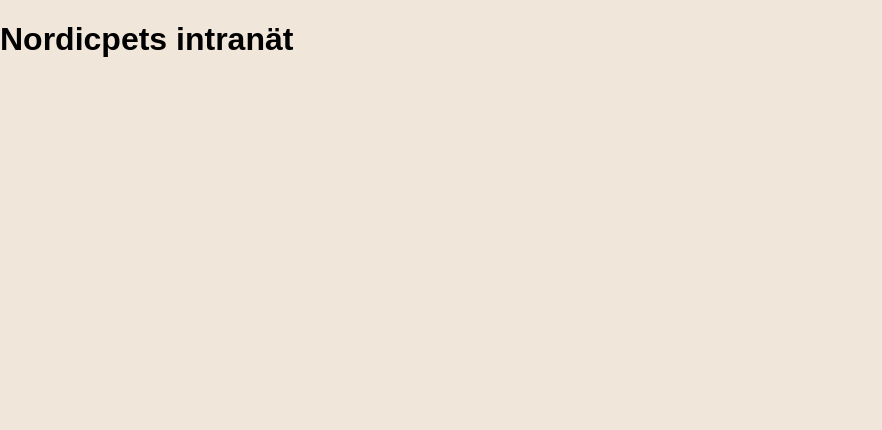
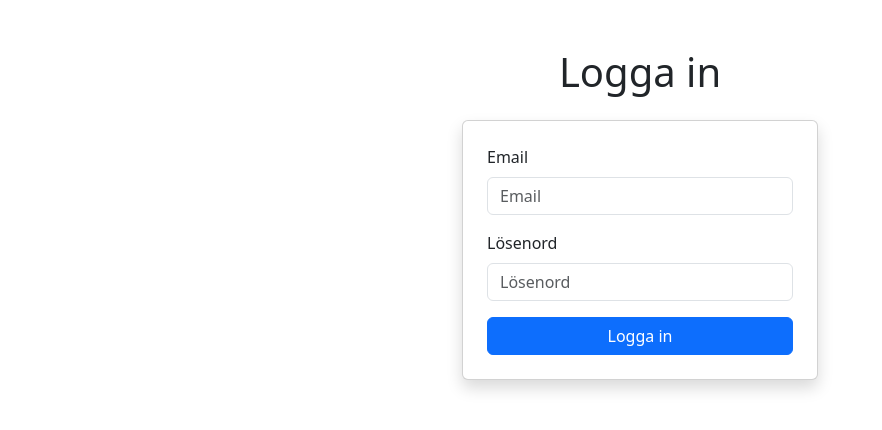
Before and after one commit to nathalievaster/nordicpet_frontend, a Vue app: page /login in a window 1280 px wide. Shown: the top 430 px of the page, without its empty margins (0-882 px from the left). Built offline with nearby package versions, Linux system fonts and the light colour scheme.

Commit message:
bootstrap för inloggning

```diff
--- a/package.json
+++ b/package.json
@@ -12,6 +12,7 @@
     "preview": "vite preview"
   },
   "dependencies": {
+    "bootstrap": "^5.3.8",
     "vue": "^3.5.26",
     "vue-router": "^4.6.4"
   },
--- a/src/main.js
+++ b/src/main.js
@@ -1,6 +1,8 @@
 import { createApp } from 'vue'
 import App from './App.vue'
 import router from './router'
+import 'bootstrap/dist/css/bootstrap.min.css';
+import 'bootstrap/dist/js/bootstrap.bundle.min.js';
 
 const app = createApp(App)
 
--- a/src/views/LoginView.vue
+++ b/src/views/LoginView.vue
@@ -1,7 +1,79 @@
-<script setup></script>
+<template>
+  <div class="container mt-5">
+    <div class="row justify-content-center">
+      <div class="col-md-4">
+        <h1 class="text-center mb-4">Logga in</h1>
 
-<template>
-  <h1>Nordicpets intranät</h1>
+        <form @submit.prevent="login" class="card p-4 shadow">
+          <div class="mb-3">
+            <label for="email" class="form-label">Email</label>
+            <input
+              v-model="email"
+              type="email"
+              id="email"
+              class="form-control"
+              placeholder="Email"
+              required
+            />
+          </div>
+
+          <div class="mb-3">
+            <label for="password" class="form-label">Lösenord</label>
+            <input
+              v-model="password"
+              type="password"
+              id="password"
+              class="form-control"
+              placeholder="Lösenord"
+              required
+            />
+          </div>
+
+          <button type="submit" class="btn btn-primary w-100">Logga in</button>
+
+          <p v-if="error" class="text-danger mt-2">{{ error }}</p>
+        </form>
+      </div>
+    </div>
+  </div>
 </template>
 
+<script setup>
+import { ref } from 'vue';
+import { useRouter } from 'vue-router';
+import { apiFetch } from '@/api/api';
+
+const email = ref('');
+const password = ref('');
+// Felmeddelande vid misslyckad inloggning, null om inget fel
+const error = ref(null);
+// Router-instans för navigering efter inloggning
+const router = useRouter();
+
+const login = async () => {
+  error.value = null;
+
+  try {
+    const data = await apiFetch('/auth/login', {
+      method: 'POST',
+      body: JSON.stringify({
+        email: email.value,
+        password: password.value
+      })
+    });
+
+    // SPARA AUTH-DATA
+    localStorage.setItem('token', data.token);
+    localStorage.setItem('role', data.user.role);
+
+    // Skickar användaren till startsidan efter inloggning, kanske ändrar till annan senare.
+    router.push('/');
+  } catch (err) {
+    // Felmeddelande från servern eller generiskt felmeddelande
+    error.value = err?.error || 'Fel vid inloggning';
+  }
+};
+</script>
+
+
 <style scoped></style>
```
Also changed, not shown: 1 other file (tests, documents, lock files or other folders).
